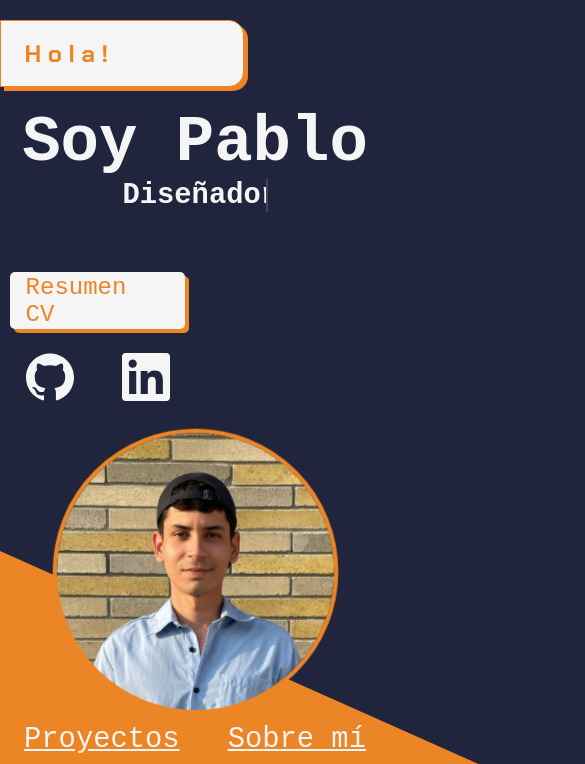
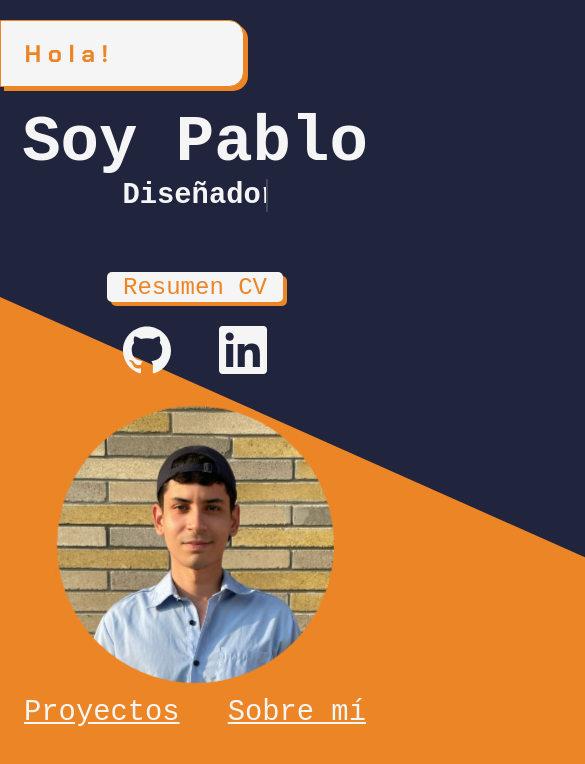
Before and after one commit to Pabl0l/portafolio_v1, an Astro site: page / in a window 390 px wide. Shown: the top 764 px of the page, 585 px wide, since content can reach past the window. Built offline with nearby package versions, Linux system fonts and the light colour scheme; Astro itself is replaced by a stand-in of ours.

Commit message:
Ultimos detalles para Diseño responsive 1.0

```diff
--- a/src/components/Bienvenido.astro
+++ b/src/components/Bienvenido.astro
@@ -96,8 +96,7 @@
 <style>
   .wel-main {
     height: fit-content;
-    display: grid;
-    grid-template-columns: 1fr 1fr;
+    display: flex;
     margin-bottom: 30px;
   }
   .span-Pablo {
@@ -262,7 +261,7 @@
   @media (max-width: 811px) {
     .wel-main {
       height: fit-content;
-      grid-template-columns: 1fr;
+      flex-direction: column;
     }
     .text-titulo {
       font-size: 1.5rem;
@@ -297,6 +296,7 @@
       justify-content: center;
       align-items: center;
       height: 30%;
+      width: 100%;
     }
     .g-contact,
     .h3-resumen {
--- a/src/layouts/Layout.astro
+++ b/src/layouts/Layout.astro
@@ -44,7 +44,6 @@ const { title, description } = Astro.props;
   </head>
   <body>
     <slot />
-    <div class="org-blck"></div>
   </body>
 </html>
 
@@ -62,9 +61,7 @@ const { title, description } = Astro.props;
   */
   .org-blck {
     background-color: #eb8526;
-    transform: rotate(24deg);
-    width: 398dvw;
-    height: 170dvh;
+
     display: flex;
     position: absolute;
     top: 1%;
@@ -85,6 +82,17 @@ const { title, description } = Astro.props;
     color: #f5f5f5;
     user-select: none;
   }
+  body::after {
+    content: "";
+    position: absolute;
+    top: 27%;
+    left: 50%;
+    transform: translate(-50%, -50%) rotate(24deg);
+    width: 398dvw;
+    height: 170dvh;
+    background-color: #eb8526; /* Color de fondo del elemento */
+    z-index: -1; /* Envía el elemento detrás del contenido del body */
+  }
   @media (max-width: 811px) {
     .org-blck {
       top: 14%;
```
